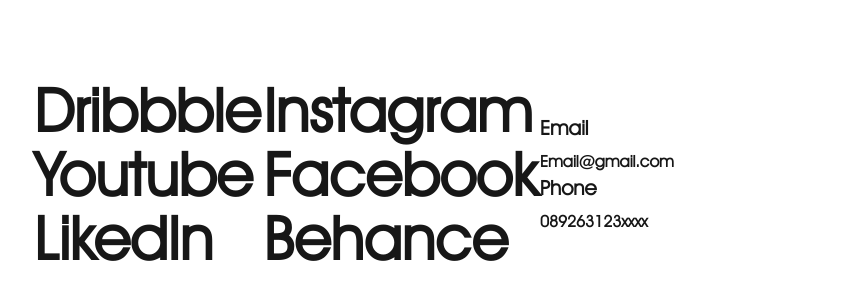
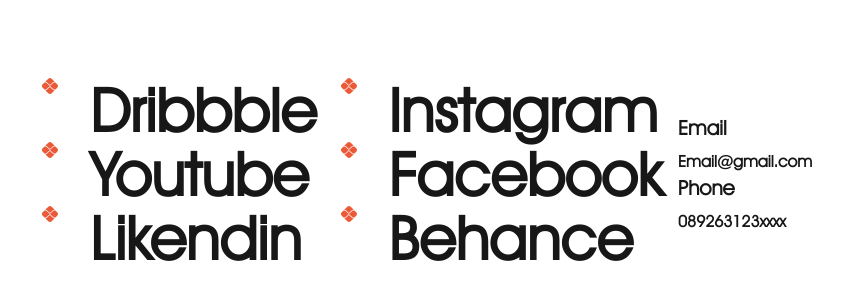
Before and after one commit to Tri-Hartono/Portofolio-oq, a Next.js app: page / in a window 1280 px wide. Shown: the part 5682-5982 px from the top of the page, without its empty margins (286-1129 px from the left). Built offline with nearby package versions, Linux system fonts and the light colour scheme.

Commit message:
add icon in flutter

```diff
--- a/src/app/components/Footer.js
+++ b/src/app/components/Footer.js
@@ -1,18 +1,56 @@
+import { faPix } from '@fortawesome/free-brands-svg-icons';
+import { FontAwesomeIcon } from '@fortawesome/react-fontawesome';
 import React from 'react';
 
 export default function Footer() {
     return (
         <div className='md:pt-40 pb-10 md:pb-20 padding-custome'>
-            <div className='flex flex-col md:flex-row md:items-center justify-between'>
+            <div className='flex flex-col gap-4 md:flex-row md:items-center justify-between'>
                 <div>
-                    <h3 className='hover:text-[#EB5939]'>Dribbble</h3>
-                    <h3 className='hover:text-[#EB5939]'>Youtube</h3>
-                    <h3 className='hover:text-[#EB5939]'>LikedIn</h3>
+                    <div className='flex gap-2 md:gap-6'>
+                        <FontAwesomeIcon
+                            icon={faPix}
+                            className='w-4 md:w-8 text-[#EB5939]'
+                        />
+                        <h3 className='hover:text-[#EB5939]'>Dribbble</h3>
+                    </div>
+                    <div className='flex gap-2 md:gap-6'>
+                        <FontAwesomeIcon
+                            icon={faPix}
+                            className='w-4 md:w-8 text-[#EB5939]'
+                        />
+                        <h3 className='hover:text-[#EB5939]'>Youtube</h3>
+                    </div>
+                    <div className='flex gap-2 md:gap-6'>
+                        <FontAwesomeIcon
+                            icon={faPix}
+                            className='w-4 md:w-8 text-[#EB5939]'
+                        />
+                        <h3 className='hover:text-[#EB5939]'>Likendin</h3>
+                    </div>
                 </div>
                 <div>
-                    <h3 className='hover:text-[#EB5939]'>Instagram</h3>
-                    <h3 className='hover:text-[#EB5939]'>Facebook</h3>
-                    <h3 className='hover:text-[#EB5939]'>Behance</h3>
+                    <div className='flex gap-2 md:gap-6'>
+                        <FontAwesomeIcon
+                            icon={faPix}
+                            className='w-4 md:w-8 text-[#EB5939]'
+                        />
+                        <h3 className='hover:text-[#EB5939]'>Instagram</h3>
+                    </div>
+                    <div className='flex gap-2 md:gap-6'>
+                        <FontAwesomeIcon
+                            icon={faPix}
+                            className='w-4 md:w-8 text-[#EB5939]'
+                        />
+                        <h3 className='hover:text-[#EB5939]'>Facebook</h3>
+                    </div>
+                    <div className='flex gap-2 md:gap-6'>
+                        <FontAwesomeIcon
+                            icon={faPix}
+                            className='w-4 md:w-8 text-[#EB5939]'
+                        />
+                        <h3 className='hover:text-[#EB5939]'>Behance</h3>
+                    </div>
                 </div>
                 <div>
                     <div className='space-y-2 hover:text-[#EB5939]'>
--- a/src/app/components/LeftMenu.js
+++ b/src/app/components/LeftMenu.js
@@ -15,22 +15,22 @@
             <div>
                 <FontAwesomeIcon icon={faSquarespace} className='w-10' />
             </div>
-            <div className='space-y-10'>
+            <div className='space-y-2 md:space-y-10'>
                 <FontAwesomeIcon
                     icon={faDribbble}
-                    className='w-8 hover:text-[#EB5939]'
+                    className='w-4 md:w-8 hover:text-[#EB5939]'
                 />
                 <FontAwesomeIcon
                     icon={faYoutube}
-                    className='w-8 hover:text-[#EB5939]'
+                    className='w-4 md:w-8 hover:text-[#EB5939]'
                 />
                 <FontAwesomeIcon
                     icon={faInstagram}
-                    className='w-8 hover:text-[#EB5939]'
+                    className='w-4 md:w-8 hover:text-[#EB5939]'
                 />
                 <FontAwesomeIcon
                     icon={faLinkedin}
-                    className='w-8 hover:text-[#EB5939]'
+                    className='w-4 md:w-8 hover:text-[#EB5939]'
                 />
             </div>
         </div>
--- a/src/app/components/RightMenu.js
+++ b/src/app/components/RightMenu.js
@@ -9,8 +9,8 @@
     };
 
     return (
-        <div className='fixed right-0 top-0 z-20 py-10 px-6 lg:py-20 lg:px-20  h-screen flex items-center justify-between flex-col'>
-            <div className='space-y-2'>
+        <div className='fixed right-0 top-0 z-20 pt-10 pb-20 px-6 lg:pt-20 lg:pb-20 lg:px-20  h-screen flex items-center justify-between flex-col'>
+            <div className='md:space-y-2'>
                 <h4 className='hover:text-[#EB5939]'>ABOUT</h4>
                 <h4 className='hover:text-[#EB5939]'>WORK</h4>
                 <h4 className='hover:text-[#EB5939]'>CONTACT</h4>
--- a/src/app/globals.css
+++ b/src/app/globals.css
@@ -33,7 +33,7 @@
         @apply text-[40px] md:text-[60px] lg:text-[100px] font-bold leading-10 md:leading-20 lg:leading-32;
     }
     h3 {
-        @apply text-[20px] md:text-[30px] lg:text-[60px] font-bold leading-16;
+        @apply text-[20px] md:text-[30px] lg:text-[60px] font-bold leading-8 md:leading-16;
     }
     p {
         @apply font-bold;
--- a/src/app/page.js
+++ b/src/app/page.js
@@ -30,7 +30,7 @@
                         <div className='w-full py-10 relative group hover:text-[#0d0d0d]'>
                             <div className='bg-[#EB5939] absolute inset-0 z-0 origin-center scale-y-0 group-hover:scale-y-100 transition-transform duration-300 ease-in-out'></div>
                             <div className='absolute bottom-0 left-0 w-full h-[1px] bg-color-light opacity-50'></div>
-                            <div className='flex padding-custome gap-20 relative z-10'>
+                            <div className='flex padding-custome gap-6 md:gap-20 relative z-10'>
                                 <h2>Now</h2>
                                 <div className='space-y-1'>
                                     <h2>Design Lead</h2>
@@ -41,7 +41,7 @@
                         <div className='w-full py-10 relative group hover:text-[#0d0d0d]'>
                             <div className='bg-[#EB5939] absolute inset-0 z-0 origin-center scale-y-0 group-hover:scale-y-100 transition-transform duration-300 ease-in-out'></div>
                             <div className='absolute bottom-0 left-0 w-full h-[1px] bg-color-light opacity-50'></div>
-                            <div className='flex padding-custome gap-20 relative z-10'>
+                            <div className='flex padding-custome gap-6 md:gap-20 relative z-10'>
                                 <h2>2016</h2>
                                 <div className='space-y-1'>
                                     <h2>Senior Product Designer</h2>
@@ -52,7 +52,7 @@
                         <div className='w-full py-10 relative group hover:text-[#0d0d0d]'>
                             <div className='bg-[#EB5939] absolute inset-0 z-0 origin-center scale-y-0 group-hover:scale-y-100 transition-transform duration-300 ease-in-out'></div>
                             <div className='absolute bottom-0 left-0 w-full h-[1px] bg-color-light opacity-50'></div>
-                            <div className='flex padding-custome gap-20 relative z-10'>
+                            <div className='flex padding-custome gap-6 md:gap-20 relative z-10'>
                                 <h2>2015</h2>
                                 <div className='space-y-1'>
                                     <h2>Art Director</h2>
@@ -63,7 +63,7 @@
                         <div className='w-full py-10 relative group hover:text-[#0d0d0d]'>
                             <div className='bg-[#EB5939] absolute inset-0 z-0 origin-center scale-y-0 group-hover:scale-y-100 transition-transform duration-300 ease-in-out'></div>
                             <div className='absolute bottom-0 left-0 w-full h-[1px] bg-color-light opacity-50'></div>
-                            <div className='flex padding-custome gap-20 relative z-10'>
+                            <div className='flex padding-custome gap-6 md:gap-20 relative z-10'>
                                 <h2>2014</h2>
                                 <div className='space-y-1'>
                                     <h2>Flash Designer</h2>
```
